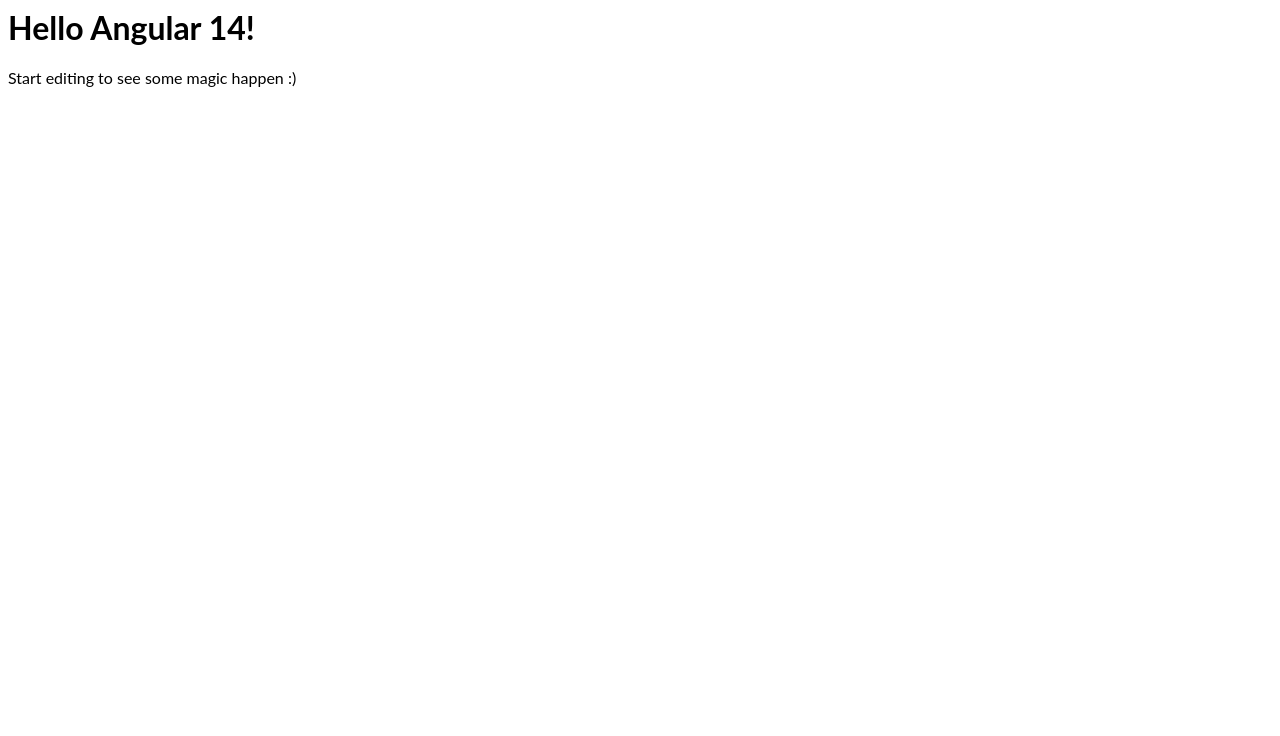
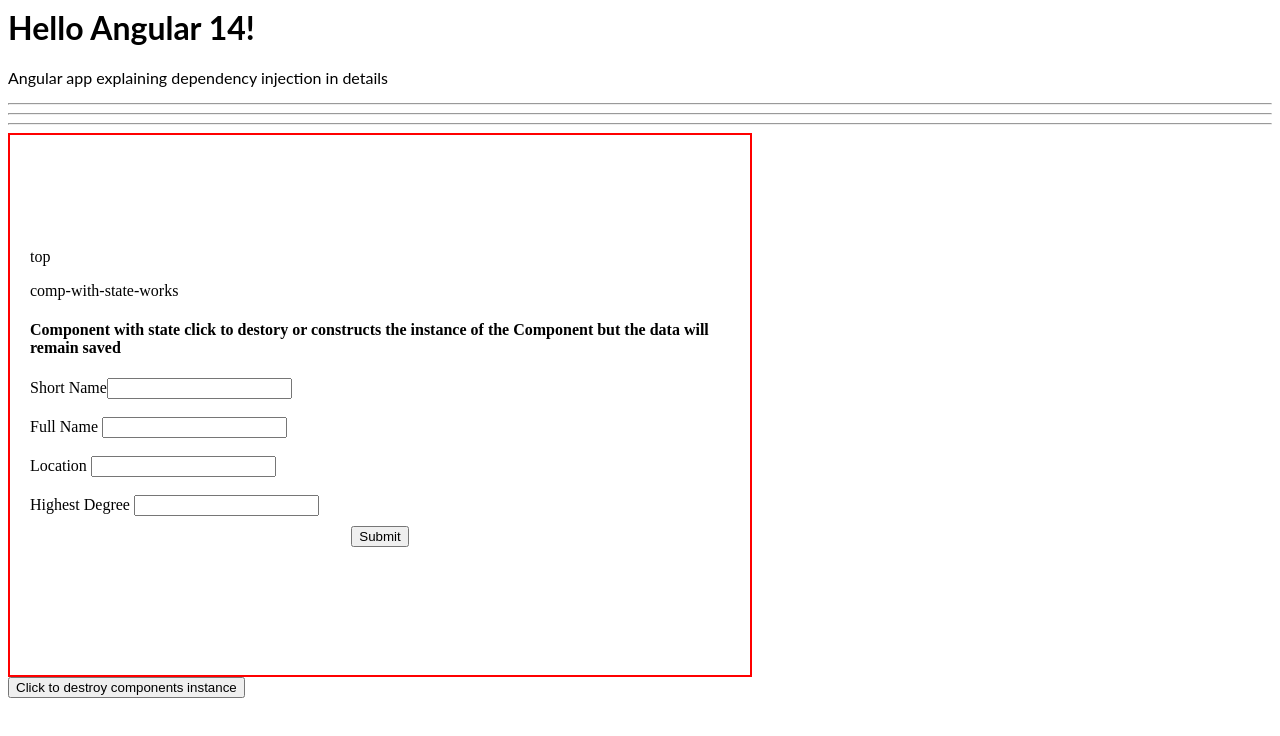
Before and after one commit to hritikchokker/Angular-Dependency-Injection-Example, an Angular app: page / in a window 1280 px wide. Shown: the top 736 px of the page. Built offline with nearby package versions, Linux system fonts and the light colour scheme.

Commit message:
explaination for basic state management done

```diff
--- a/src/app/app.component.css
+++ b/src/app/app.component.css
@@ -1,3 +1,13 @@
 p {
   font-family: Lato;
 }
+
+.comp-with-state{
+  display: flex;
+  justify-content: center;
+  align-items: center;
+  width: 700px;
+  padding:20px;
+  height: 500px;
+  border:2px solid red;
+}
--- a/src/app/app.component.html
+++ b/src/app/app.component.html
@@ -1,8 +1,17 @@
 <hello name="{{ name }}"></hello>
 <p>
-	Start editing to see some magic happen :)
+	Angular app explaining dependency injection in details
 </p>
 
-<ng-container>
-	{{custom|json}}
-</ng-container>
+<hr>
+<hr>
+<hr>
+
+
+<div class="comp-with-state" *ngIf="toggle">
+<app-comp-with-state></app-comp-with-state>
+</div>
+
+<button (click)="toggleFunc()">
+Click to  {{toggle?'destroy':'create'}} components instance
+</button>
--- a/src/app/app.component.ts
+++ b/src/app/app.component.ts
@@ -1,6 +1,5 @@
 import { Component, VERSION,OnInit } from '@angular/core';
 
-@customdecorator
 @Component({
   selector: 'my-app',
   templateUrl: './app.component.html',
@@ -8,6 +7,7 @@
 })
 export class AppComponent implements OnInit {
   custom:string;
+   toggle:boolean = true;
   name = 'Angular ' + VERSION.major;
   constructor(){
 
@@ -15,9 +15,8 @@
   ngOnInit(){
 
   }
+
+    toggleFunc():void{
+    this.toggle = !this.toggle;
+  }
 }
-
-function customdecorator(target,...args){
-  target.ngOnDestroy = {hritik:'hello'}
-  console.log(target)
-}
--- /dev/null
+++ b/src/app/components/comp-with-state/comp-with-state.component.css
@@ -0,0 +1,15 @@
+.container.comp{
+  display: flex;
+  justify-content: center;
+  align-items: center;
+  border-top: 10px solid red;
+  background-color: red;
+}
+
+.submit-btn{
+  margin-top:10px;
+  text-align: center;
+}
+.error-cls{
+  color:red;
+}
--- /dev/null
+++ b/src/app/components/comp-with-state/comp-with-state.component.html
@@ -0,0 +1,70 @@
+
+<div class="container-comp">
+  top
+  <p>
+  comp-with-state-works
+</p>
+<h4>
+  Component with state click to destory or constructs the instance of the Component
+  but the data will remain saved
+</h4>
+<ng-container *ngIf="_storage?.usersBasicDetails">
+<h1 >Users Details</h1>
+Short Name: {{_storage?.usersBasicDetails?.shortName}}
+<br>
+Full Name: {{_storage?.usersBasicDetails?.fullName}}
+<br>
+Location: {{_storage?.usersBasicDetails?.location}}
+<br>
+Highest Degree: {{_storage?.usersBasicDetails?.highestDegree}}
+<br>
+</ng-container>
+  <form [formGroup]="userBasicDetailsForm" (ngSubmit)="onSubmit()">
+
+    <div>
+      <label> Short Name</label>
+      <input type="text" formControlName="shortName" />
+      <ng-container *ngIf="f.shortName.hasError('required') && !f.shortName.pristine && f.shortName.invalid">
+        <span class="error-cls">
+        Short Name is required
+        </span>
+      </ng-container>
+  </div>
+  <br>
+   <div>
+      <label> Full Name </label>
+      <input type="text" formControlName="fullName" />
+       <ng-container *ngIf="f.fullName.hasError('required') && !f.fullName.pristine && f.fullName.invalid">
+        <span class="error-cls">
+        Full Name is required
+        </span>
+      </ng-container>
+  </div>
+  <br>
+  <div>
+      <label> Location </label>
+      <input type="text" formControlName="location" />
+       <ng-container *ngIf="f.location.hasError('required') && f.location.dirty">
+        <span class="error-cls">
+        location is required
+        </span>
+      </ng-container>
+  </div>
+  <br>
+   <div>
+      <label> Highest Degree </label>
+      <input type="text" formControlName="highestDegree" />
+       <ng-container *ngIf="f.highestDegree.hasError('required') && !f.highestDegree.pristine && f.highestDegree.invalid">
+        <span class="error-cls">
+        highest Degree is required
+        </span>
+      </ng-container>
+  </div>
+  <div class="submit-btn">
+  <button type="submit">
+    Submit
+  </button>
+  </div>
+  </form>
+
+</div>
--- /dev/null
+++ b/src/app/components/comp-with-state/comp-with-state.component.ts
@@ -0,0 +1,86 @@
+import { AfterViewInit, Component, OnInit } from "@angular/core";
+import { FormBuilder, FormGroup, Validators } from "@angular/forms";
+import { StorageService, UserModel } from "../../storage.service";
+
+@Component({
+  selector: "app-comp-with-state",
+  templateUrl: "./comp-with-state.component.html",
+  styleUrls: ["./comp-with-state.component.css"]
+})
+export class CompWithStateComponent implements OnInit, AfterViewInit {
+  userBasicDetailsForm: FormGroup;
+  constructor(private _fb: FormBuilder, public _storage: StorageService) {
+    this.createForm();
+  }
+
+  get f() {
+    return this.userBasicDetailsForm.controls;
+  }
+
+  createForm(): void {
+    this.userBasicDetailsForm = this._fb.group({
+      shortName: [null, [Validators.required]],
+      location: [null, [Validators.required]],
+      highestDegree: [null, Validators.required],
+      fullName: [null, [Validators.required]]
+    });
+  }
+
+  ngAfterViewInit() {
+    if (this._storage.userBasicDetails) {
+      this.userBasicDetailsForm.patchValue({
+        ...this._storage.userBasicDetails
+      });
+    }
+  }
+
+  onSubmit() {
+    this.checkValidations();
+    if (this.userBasicDetailsForm.valid) {
+      const payload: UserModel = { ...this.userBasicDetailsForm.value };
+      this._storage.userBasicDetails = payload;
+    }
+  }
+
+  checkValidations() {
+    if (
+      this.f["shortName"].hasError("required") ||
+      this.f["shortName"].invalid
+    ) {
+      this.f["shortName"].markAsDirty();
+      this.f["shortName"].markAsTouched();
+      this.f["shortName"].setErrors({
+        required: true
+      });
+      // return;
+    }
+    if (this.f["fullName"].hasError("required") || this.f["fullName"].invalid) {
+      this.f["fullName"].markAsDirty();
+      this.f["fullName"].markAsTouched();
+      this.f["fullName"].setErrors({
+        required: true
+      });
+      // return;
+    }
+    if (this.f["location"].hasError("required") || this.f["location"].invalid) {
+      this.f["location"].markAsDirty();
+      this.f["location"].markAsTouched();
+      this.f["location"].setErrors({
+        required: true
+      });
+      // return;
+    }
+    if (
+      this.f["highestDegree"].hasError("required") ||
+      this.f["highestDegree"].invalid
+    ) {
+      this.f["highestDegree"].markAsDirty();
+      this.f["highestDegree"].markAsTouched();
+      this.f["highestDegree"].setErrors({
+        required: true
+      });
+      return;
+    }
+  }
+  ngOnInit() {}
+}
--- /dev/null
+++ b/src/app/storage.service.ts
@@ -0,0 +1,31 @@
+import { Injectable } from '@angular/core';
+
+
+export interface UserModel{
+  shortName:string,
+  location?:string,
+  countryCode?:number,
+  highestDegree?:boolean,
+  fullName?:string
+}
+
+
+@Injectable()
+export class StorageService {
+  usersBasicDetails:UserModel;
+
+  get userBasicDetails():UserModel{
+    return this.usersBasicDetails
+  }
+
+  set userBasicDetails(userDetails:UserModel){
+    this.usersBasicDetails = userDetails;
+  }
+
+  resetDetails(){
+    this.usersBasicDetails = null;
+  }
+
+  constructor() { }
+
+}
```
Also changed, not shown: src/app/app.module.ts (+12 -9 lines).
